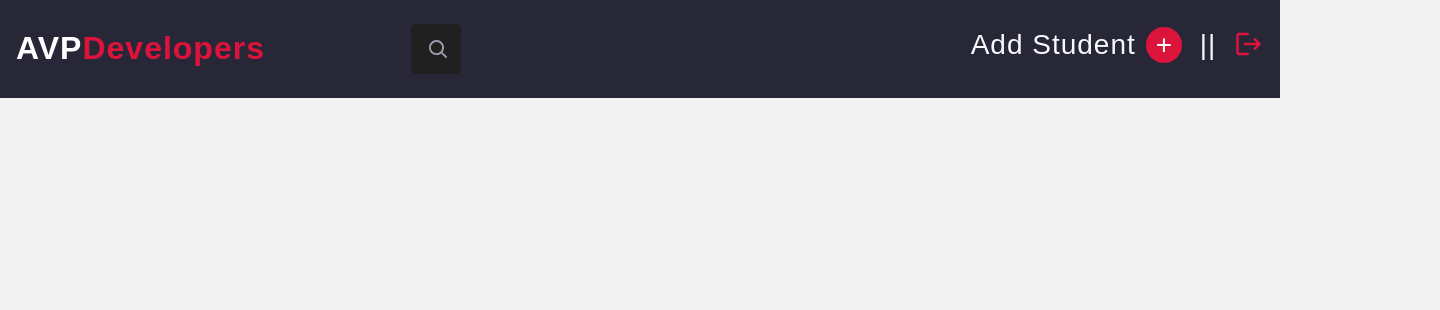
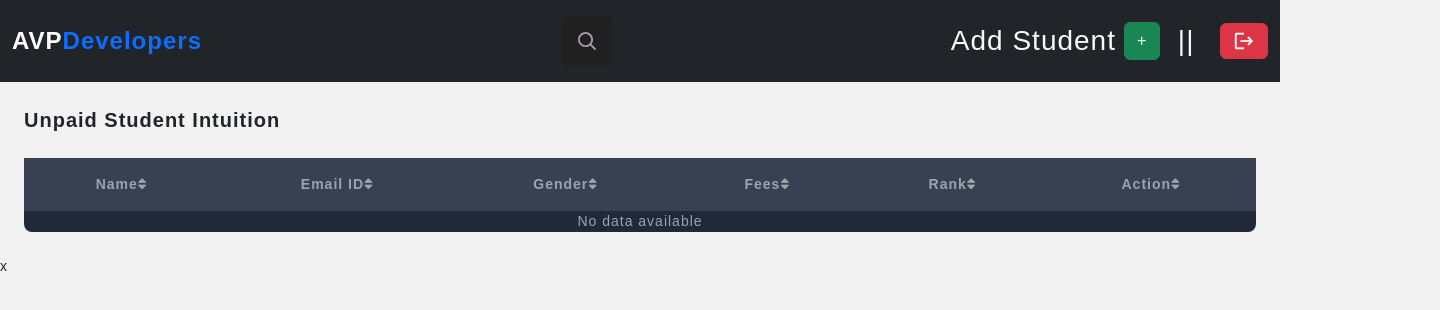
Before and after one commit to smanaman/Lms-project, a React (Vite) app: page /admin in a window 1280 px wide. Shown: the top 310 px of the page, 1440 px wide, since content can reach past the window. Built offline with nearby package versions, Linux system fonts and the light colour scheme; sample sign-in values are in the browser's storage.

Commit message:
all change

```diff
--- a/index.html
+++ b/index.html
@@ -9,11 +9,17 @@
     <meta name="viewport" content="width=device-width, initial-scale=1.0" />
     <title>Vite + React</title>
     <link rel="stylesheet" href="https://cdnjs.cloudflare.com/ajax/libs/font-awesome/6.7.2/css/all.min.css">
+    <link href="https://cdnjs.cloudflare.com/ajax/libs/font-awesome/5.15.3/css/all.min.css" rel="stylesheet"/>
+    <link href="https://cdn.jsdelivr.net/npm/bootstrap@5.3.0/dist/css/bootstrap.min.css" rel="stylesheet">
+    <link href="https://cdnjs.cloudflare.com/ajax/libs/font-awesome/5.15.3/css/all.min.css" rel="stylesheet">
+    <link href="https://fonts.googleapis.com/css2?family=Roboto:wght@400;700&display=swap" rel="stylesheet">
 
   </head>
   <body>
     <div id="root"></div>
+    <script src="https://cdn.jsdelivr.net/npm/bootstrap@5.3.0/dist/js/bootstrap.bundle.min.js"></script>
 
+    <script src="https://cdn.tailwindcss.com"></script>
     <script type="module" src="/src/main.jsx"></script>
   </body>
 </html>
--- a/src/App.jsx
+++ b/src/App.jsx
@@ -28,7 +28,7 @@ function App() {
 
 
 
-    </Routes>
+    </Routes>x
     </BrowserRouter>
      {/* <Home/> */}
     </>
--- /dev/null
+++ b/src/Pages/Admin.css
@@ -0,0 +1,9 @@
+body{
+    background-color: rgba(0, 0, 0, 0.903);
+}
+.img-round-sudent{
+    width: 40px;
+    height: 40px;
+    border-radius: 50%;
+    margin-right: 15px;
+}
--- a/src/Pages/Admin.jsx
+++ b/src/Pages/Admin.jsx
@@ -3,6 +3,7 @@ import { useDispatch, useSelector } from "react-redux";
 import { useNavigate } from "react-router-dom";
 import { loout, DeleteData } from "../feactures/Studentslice";
 import "./header.css";
+import "./Admin.css";
 import "bootstrap/dist/css/bootstrap.min.css";
 import "bootstrap/dist/js/bootstrap.min.js";
 
@@ -25,7 +26,7 @@ function Admin() {
   const { students } = useSelector((state) => state.admin);
   console.log(students);
 
-  const localstoragedata = JSON.parse(localStorage.getItem("StudentData")) || [];
+  // const localstoragedata = JSON.parse(localStorage.getItem("StudentData")) || [];
 
   const handleEdit = (val) => {
     navigate("/studentEdit", { state: val });
@@ -38,18 +39,20 @@ function Admin() {
   return (
     <div>
       {/* Header start */}
-      <header>
-        <div className="containe">
-          <div className="row">
-            <div className="col-3 py-4">
-              <div className="logo">
-                AVP<span>Developers</span>
+      <header className="bg-dark text-white py-3">
+        <div className="container-fluid">
+          <div className="row align-items-center">
+            {/* Logo Section */}
+            <div className="col-md-3 text-start">
+              <div className="logo fw-bold fs-4">
+                AVP<span className="text-primary">Developers</span>
               </div>
             </div>
-            <div className="col-5 py-4 d-flex align-items-center">
-              <ul className="d-flex  m-0">
-                <li className="user-frame d-flex align-items-center justify-center">
-                  <a href="/">
+
+            {/* Center Icons Section */}
+            <div className="col-md-5 d-flex justify-content-center">
+              <ul className="d-flex list-unstyled m-0">
+                <li className="user-frame d-flex align-items-center justify-content-center">
                   <svg
                     width="24"
                     height="24"
@@ -58,28 +61,26 @@ function Admin() {
                     xmlns="http://www.w3.org/2000/svg"
                   >
                     <path
-                        d="M27.6 25.8L22 20.2C23.3 18.5 24.1 16.4 24.1 14.1C24.1 8.60001 19.6 4.10001 14.1 4.10001C8.6 4.10001 4 8.60001 4 14.1C4 19.6 8.5 24.1 14 24.1C16.3 24.1 18.5 23.3 20.2 21.9L25.8 27.5C26 27.7 26.4 27.9 26.7 27.9C27 27.9 27.3 27.8 27.6 27.5C28.1 27.1 28.1 26.3 27.6 25.8ZM6.5 14.1C6.5 10 9.9 6.60001 14 6.60001C18.1 6.60001 21.5 10 21.5 14.1C21.5 18.2 18.1 21.6 14 21.6C9.9 21.6 6.5 18.3 6.5 14.1Z"
+                      d="M27.6 25.8L22 20.2C23.3 18.5 24.1 16.4 24.1 14.1C24.1 8.6 19.6 4.1 14.1 4.1C8.6 4.1 4 8.6 4 14.1C4 19.6 8.5 24.1 14 24.1C16.3 24.1 18.5 23.3 20.2 21.9L25.8 27.5C26 27.7 26.4 27.9 26.7 27.9C27 27.9 27.3 27.8 27.6 27.5C28.1 27.1 28.1 26.3 27.6 25.8ZM6.5 14.1C6.5 10 9.9 6.6 14 6.6C18.1 6.6 21.5 10 21.5 14.1C21.5 18.2 18.1 21.6 14 21.6C9.9 21.6 6.5 18.3 6.5 14.1Z"
                       fill="#A098AE"
-                      ></path>
+                    />
                   </svg>
-                  </a>
                 </li>
-                {/* Add more icons here */}
               </ul>
             </div>
-            <div className="col-4 d-flex align-items-center">
-              <div>
-                <h3 className="text-light log-area">
+
+            {/* Add Student & Logout Section */}
+            <div className="col-md-4 d-flex justify-content-end">
+              <h3 className="text-light log-area mb-0">
                 Add Student{" "}
-                  <button onClick={() => navigate("/studentdata")} className="addstd">
+                <button onClick={() => navigate("/studentdata")} className="btn btn-success ms-2">
                   +
                 </button>{" "}
                 &nbsp; || &nbsp;
-                  <button className="bt-log" onClick={handleClick}>
+                <button className="btn btn-danger ms-2" onClick={handleClick}>
                   <span className="material-icons log">logout</span>
                 </button>
               </h3>
-              </div>
             </div>
           </div>
         </div>
@@ -87,7 +88,7 @@ function Admin() {
       {/* Header end */}
 
       {/* Student List */}
-      {localstoragedata.map((val) => (
+      {/* {localstoragedata.map((val) => (
         <div key={val.id}>
           <h6>
             {val.id} - {val.name} -{" "}
@@ -97,7 +98,88 @@ function Admin() {
             <button onClick={() => handleDelete(val.id)}>Delete</button>
           </h6>
         </div>
-      ))}
+      ))} */}
+
+
+
+
+
+
+      <div class="container mx-auto p-4 ">
+        <h1 class="text-xl font-bold mb-4">
+          Unpaid Student Intuition
+        </h1>
+        <div class="overflow-x-auto">
+          <table class="min-w-full bg-gray-800 rounded-lg">
+            <thead>
+              <tr class="w-full bg-gray-700 text-left text-gray-400">
+                <th class="py-3 px-4 text-center">
+                  Name
+                  <i class="fas fa-sort">
+                  </i>
+                </th>
+                <th class="py-3 px-4 text-center" >
+                  Email ID
+                  <i class="fas fa-sort">
+                  </i>
+                </th>
+                <th class="py-3 px-4 text-center">
+                  Gender
+                  <i class="fas fa-sort">
+                  </i>
+                </th>
+                <th class="py-3 px-4 text-center">
+                  Fees
+                  <i class="fas fa-sort">
+                  </i>
+                </th>
+                <th class="py-3 px-4 text-center">
+                  Rank
+                  <i class="fas fa-sort">
+                  </i>
+                </th>
+                <th class="py-3 px-4 text-center">
+                  Action
+                  <i class="fas fa-sort">
+                  </i>
+                </th>
+              </tr>
+            </thead>
+            <tbody class="text-gray-300">
+
+              {students && students.length > 0 ? (
+                students.map((val) => (
+                  <tr key={val.id} className="border-b border-gray-700">
+                    <td className="pt-2 m-2 px-4 flex items-center">
+                      <img alt="Profile picture" className="img-round-sudent" src={val.img} />
+                      {val.name} {val.last}
+                    </td>
+                    <td className="text-blue-400 text-center">{val.email}</td>
+                    <td className="text-center">{val.gender}</td>
+                    <td className="py-3 px-4 text-center">{val.fee}</td>
+                    <td className="py-3 px-4 text-center">{val.course}</td>
+                    <td className="py-3 px-4 text-center">
+                      <button className="p-2 bg-danger rounded-2" onClick={() => handleEdit(val)}>Edit</button>
+                      <button className="p-2 bg-success ms-3 rounded-2" onClick={() => handleDelete(val.id)}>Delete</button>
+                    </td>
+                  </tr>
+                ))
+              ) : (
+                <tr>
+                  <td colSpan="6" className="text-center text-gray-400">No data available</td>
+                </tr>
+              )}
+
+
+
+
+            </tbody>
+          </table>
+        </div>
+
+      </div>
+
+
     </div>
   );
 }
--- a/src/Pages/ShowStudentData.jsx
+++ b/src/Pages/ShowStudentData.jsx
@@ -1,6 +1,6 @@
 import React from 'react'
 import { useLocation } from 'react-router-dom'
-
+import "./Showdata.css"
 function ShowStudentData() {
     const loc=useLocation()
     console.log(loc.state);
@@ -8,7 +8,90 @@ function ShowStudentData() {
   return (
     <div>
 
+ <>
+  {/* <title>Student Profile</title>
+  <link
+    href="https://cdnjs.cloudflare.com/ajax/libs/font-awesome/5.15.3/css/all.min.css"
+    rel="stylesheet"
+  /> */}
+ {
+  loc.state.map((val)=>{
+return(
+  <div className="container my-5">
+  <h1 className="text-center mb-4">Student Profile Using HTML &amp; CSS</h1>
+  <div className="row">
+    <div className="col-md-4">
+      <div className="profile-card text-center">
+        <div className="photo">
+        <img
+          src={val.img}
+          alt="Profile picture of Mamta Fulwary"
+          className="profile-img"
+          // width={100}
+          // height={100}
+        />
+        </div>
 
+        <h2>Mamta Fulwary</h2>
+        {/* <p>Student ID: 123456</p>
+        <p>Class: 10</p>
+        <p>Section: A</p> */}
+      </div>
+    </div>
+    <div className="col-md-8">
+      <div className="info-card">
+        <h3 className="info-title">
+          <i className="fas fa-info-circle me-2" />
+          General Information
+        </h3>
+        <table className="table">
+          <tbody>
+            <tr>
+              <td className="fw-bold">ID</td>
+              <td>{val.id}</td>
+            </tr>
+            <tr>
+              <td className="fw-bold">Academic Year</td>
+              <td>2023-24</td>
+            </tr>
+            <tr>
+              <td className="fw-bold">Gender</td>
+              <td>{val.gender}</td>
+            </tr>
+            <tr>
+              <td className="fw-bold">course</td>
+              <td>{val.course}</td>
+            </tr>
+            <tr>
+              <td className="fw-bold">Fee</td>
+              <td>{val.fee}</td>
+            </tr>
+          </tbody>
+        </table>
+      </div>
+      <div className="info-card">
+        <h3 className="info-title">
+          <i className="fas fa-info-circle me-2" />
+          Other Information
+        </h3>
+        <p>
+          Academic scores, standardized exam results, research potential, and
+          work experience (part-time/community service, and leadership) are all
+          factors that the admission committee considers while making its
+          choice. Students and their parents can form a data-driven, informed
+          view about a student's interests, abilities, strengths and weaknesses.
+          The same stands true for career counsellors and consultants.
+        </p>
+      </div>
+    </div>
+  </div>
+</div>
+
+
+)
+  })
+ }
+</>
     </div>
   )
 }
--- /dev/null
+++ b/src/Pages/Showdata.css
@@ -0,0 +1,32 @@
+.profile-card {
+    background-color: white;
+    padding: 20px;
+    border-radius: 10px;
+    box-shadow: 0 4px 8px rgba(0, 0, 0, 0.1);
+}
+.profile-img {
+    border-radius: 50%;
+    /* margin-bottom: 20px; */
+    width: 200px;
+    height: 200px;
+}
+.photo{
+    width: 100%;
+    height: 230px;
+    /* border: 1px solid black; */
+    display: flex;
+    justify-content: center;
+    align-items: center;
+}
+.info-card {
+    background-color: white;
+    padding: 20px;
+    border-radius: 10px;
+    box-shadow: 0 4px 8px rgba(0, 0, 0, 0.1);
+    margin-bottom: 20px;
+}
+.info-title {
+    font-size: 1.25rem;
+    font-weight: bold;
+    margin-bottom: 10px;
+}
--- a/src/Pages/header.css
+++ b/src/Pages/header.css
@@ -4,6 +4,7 @@
     padding: 0px;
     list-style: none;
     text-decoration: none;
+
 }
 
 .containe {
@@ -170,8 +171,11 @@ svg{
     color: white;
 }
 .log{
-    color: crimson;
-    font-size: 30px;
+    color: white;
+    font-size: 22px;
+    display: flex;
+    justify-content: center;
+    align-items: center;
     /* padding-top:10px ; */
 
 }
--- a/src/feactures/Studentslice.jsx
+++ b/src/feactures/Studentslice.jsx
@@ -21,11 +21,13 @@ const Studentslice = createSlice({
 
         loout: (state) => {
             localStorage.removeItem("AdminRegister");
+            localStorage.removeItem("login");
+
             state.admin = [];
         },
 
         AddStudent: (state, action) => {
-            const newStudent = { ...action.payload, id: nanoid() };
+            const newStudent = { ...action.payload, id: Math.floor(Math.random()*10) };
             state.students.push(newStudent);
             localStorage.setItem("StudentData", JSON.stringify(state.students));
         },
```
Also changed, not shown: src/Pages/StudentData.jsx (+31 -8 lines), src/Pages/StudentEdit.jsx (+23 -2 lines), src/Pages/studentdata.css (+11 -8 lines), src/Pages/Home.css (line endings or trailing spaces). Lines whose indentation alone changed are shown as unchanged.
